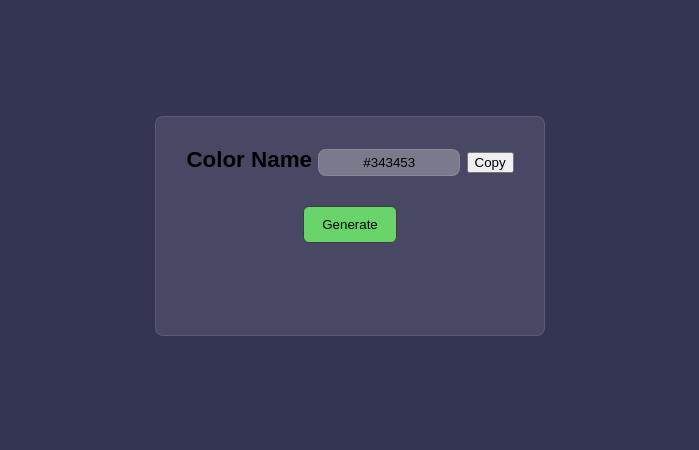
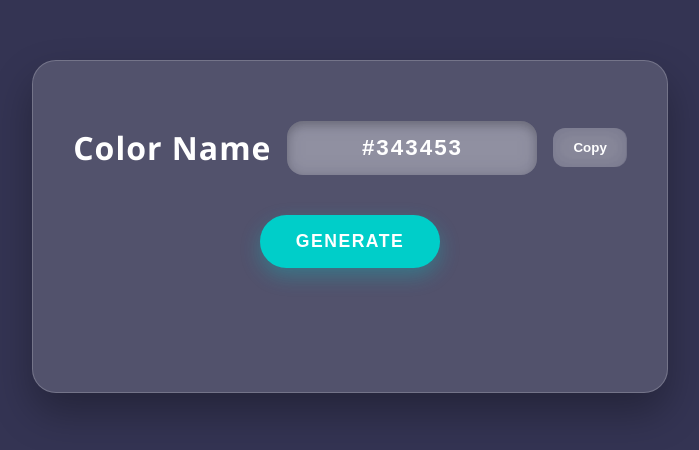
Before and after one commit to chessdotdev/generate-color, a plain HTML site: page index.html in a window 1280 px wide. Shown: the part 174-624 px from the top of the page, without its empty margins (290-989 px from the left). Drawn offline with Linux system fonts and the light colour scheme.

Commit message:
Simple Project Generate Color

```diff
--- a/assets/js/index.js
+++ b/assets/js/index.js
@@ -1,11 +1,7 @@
-// let number = Math.random() * 255;
-// let index = Math.round(number);
-// console.log(number)
-// console.log(color)
+
 let colorName = document.getElementById('color-name');
 const generateButton= document.getElementById('generate-color');
 let text = document.getElementById("myText");
-// text.value = "13asdas12";
 function generateColor(){
      text.value = '#';
     const colorData = ['A','B','C','D','E','F',1,2,3,4,5,6,7,8,9];
--- a/assets/style/style.css
+++ b/assets/style/style.css
@@ -1,66 +1,134 @@
 :root {
     --bg-color: #343453;
-    --card-bg: rgba(255, 255, 255, 0.1);
+    --card-bg: rgba(255, 255, 255, 0.15);
     --text-primary: #ffffff;
-    --text-secondary: #cccccc;
-    --accent: #6c5ce7;
-    --accent-hover: #a29bfe;
-    --border-radius: 20px;
-    --transition: all 0.4s cubic-bezier(0.4, 0, 0.2, 1);
+    --text-secondary: #e0e0e0;
+    --accent: #00cec9;
+    --accent-hover: #00d8d5;
+    --border-radius: 24px;
+    --transition: all 0.4s cubic-bezier(0.25, 0.8, 0.25, 1);
+    --shadow: 0 20px 40px rgba(0, 0, 0, 0.3);
+    --glass-border: rgba(255, 255, 255, 0.2);
 }
 
+* {
+    margin: 0;
+    padding: 0;
+    box-sizing: border-box;
+}
 
-body{
+body {
     margin: 0;
-    /* background-color: #ffff; */
     background-color: var(--bg-color);
     height: 100vh;
-    font-family: Arial, Helvetica, sans-serif;
+    font-family: 'Segoe UI', Arial, sans-serif;
     display: flex;
     align-items: center;
     justify-content: center;
+    transition: var(--transition);
+    backdrop-filter: blur(10px);
+    -webkit-backdrop-filter: blur(10px);
 }
-#container{
+
+#container {
+    display: flex;
+    flex-direction: column;
+    align-items: center;
+    justify-content: center;
+    gap: 40px;
+    padding: 60px 40px;
+    border-radius: var(--border-radius);
+    background: var(--card-bg);
+    backdrop-filter: blur(16px);
+    -webkit-backdrop-filter: blur(16px);
+    border: 1.5px solid var(--glass-border);
+    box-shadow: var(--shadow);
+    min-width: 380px;
+    text-align: center;
+    animation: fadeIn 0.8s ease-out;
+}
+
+@keyframes fadeIn {
+    from { opacity: 0; transform: translateY(20px); }
+    to { opacity: 1; transform: translateY(0); }
+}
+
+#color-name {
+    font-size: 2rem;
+    font-weight: 700;
+    color: var(--text-primary);
+    letter-spacing: 1px;
     display: flex;
     align-items: center;
+    gap: 16px;
+    flex-wrap: wrap;
     justify-content: center;
-    flex-direction: column;
-    height: 100vh;
-    gap: 30px;
-    max-width: 720px;
-    border: 1px solid var(--card-bg);
-    height: auto;
-    padding: 30px;
-    border-radius: 8px;
-    background-color: var(--card-bg);
-}
-#color-name{
-    font-size: 1.4rem;
-    font-weight: bold
-}
-#generate-color{
-    padding: 10px 18px;
-    border-radius: 6px;
-    border: solid 1px rgb(63, 62, 62);
-    background-color: rgb(105, 212, 105);
-    transition: transform 0.3s ease;
-}
-#generate-color:hover{
-cursor: pointer;
-transform: scale(1.1);
-}
-#myText{
-    padding: 5px 30px;
-    max-width: 80px;
-    border-radius: 8px;
-    border: solid 1px var(--card-bg);
-    color: black;
-    text-align: center;
 }
 
-@media (max-width: 600px) {
-#container button{
-   margin: auto;
+#myText {
+    padding: 14px 24px;
+    font-size: 1.4rem;
+    font-weight: bold;
+    background: rgba(255, 255, 255, 0.25);
+    color: white;
+    border: none;
+    border-radius: 16px;
+    min-width: 180px;
+    text-align: center;
+    backdrop-filter: blur(10px);
+    box-shadow: inset 0 4px 10px rgba(0, 0, 0, 0.2);
+    letter-spacing: 2px;
 }
 
+#myText:focus {
+    outline: none;
 }
+
+#generate-color {
+    padding: 16px 36px;
+    font-size: 1.1rem;
+    font-weight: 600;
+    color: white;
+    background: var(--accent);
+    border: none;
+    border-radius: 50px;
+    cursor: pointer;
+    transition: var(--transition);
+    box-shadow: 0 8px 20px rgba(0, 206, 201, 0.3);
+    text-transform: uppercase;
+    letter-spacing: 1.5px;
+}
+
+#generate-color:hover {
+    background: var(--accent-hover);
+    transform: translateY(-4px);
+    box-shadow: 0 12px 28px rgba(0, 206, 201, 0.4);
+}
+
+#generate-color:active {
+    transform: translateY(-1px);
+}
+
+#status {
+    color: var(--text-secondary);
+    font-size: 1rem;
+    min-height: 24px;
+}
+
+/* Copy button inside color-name */
+#color-name button {
+    padding: 12px 20px;
+    background: rgba(255, 255, 255, 0.2);
+    color: white;
+    border: none;
+    border-radius: 12px;
+    cursor: pointer;
+    font-weight: 600;
+    transition: var(--transition);
+    backdrop-filter: blur(10px);
+}
+
+#color-name button:hover {
+    background: rgba(255, 255, 255, 0.3);
+    transform: scale(1.05);
+}
```
